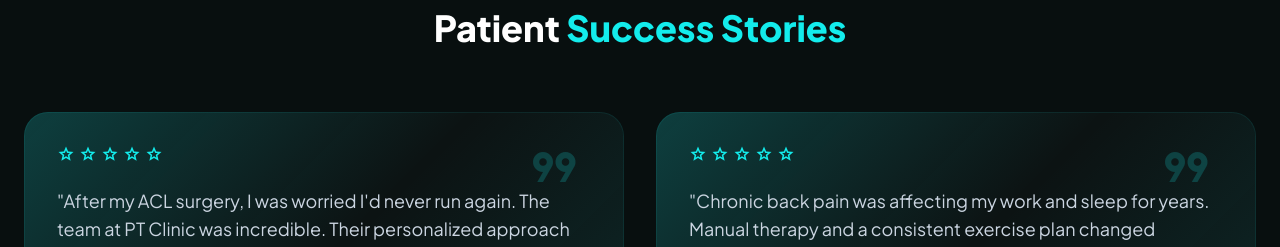
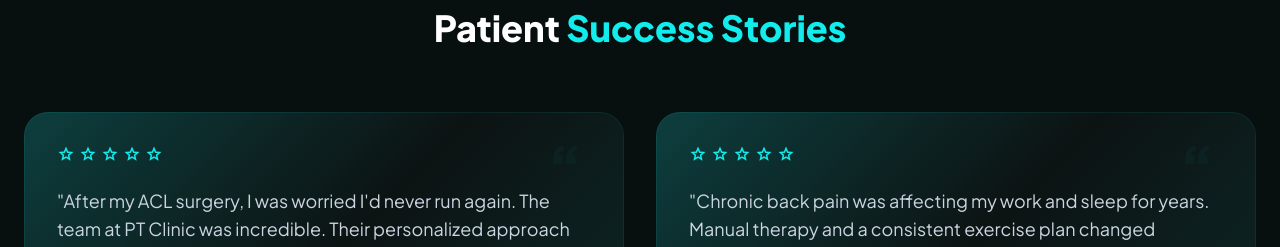
Before and after one commit to mustafatrgt/physical-therapy, a website: page index.html in a window 1280 px wide. Shown: the part 3200-3447 px from the top of the page. Drawn offline with Linux system fonts and the light colour scheme.

Commit message:
fix: replace broken testimonial quote icon with robust quote glyph

```diff
--- a/assets/css/custom.css
+++ b/assets/css/custom.css
@@ -356,6 +356,13 @@ body.menu-open {
   color: #13ecec;
 }
 
+.quote-mark {
+  font-family: 'Plus Jakarta Sans', sans-serif;
+  font-weight: 800;
+  line-height: 1;
+  opacity: 0.22;
+}
+
 #main-header nav {
   overflow: clip;
 }
--- a/index.html
+++ b/index.html
@@ -335,7 +335,7 @@
 </div>
 <div class="grid md:grid-cols-2 gap-8">
 <div class="glass-panel rounded-3xl p-8 refractive-border bg-white/[0.02] rotating-border-container transition-all">
-<span class="material-symbols-outlined absolute top-6 right-10 text-primary/20 text-6xl">format_quote</span>
+<span aria-hidden="true" class="quote-mark absolute top-6 right-10 text-primary/20 text-6xl">“</span>
 <div class="flex gap-1 text-primary mb-6">
 <span class="material-symbols-outlined text-[18px] fill-1">star</span>
 <span class="material-symbols-outlined text-[18px] fill-1">star</span>
@@ -353,7 +353,7 @@
 </div>
 </div>
 <div class="glass-panel rounded-3xl p-8 refractive-border bg-white/[0.02] rotating-border-container transition-all">
-<span class="material-symbols-outlined absolute top-6 right-10 text-primary/20 text-6xl">format_quote</span>
+<span aria-hidden="true" class="quote-mark absolute top-6 right-10 text-primary/20 text-6xl">“</span>
 <div class="flex gap-1 text-primary mb-6">
 <span class="material-symbols-outlined text-[18px] fill-1">star</span>
 <span class="material-symbols-outlined text-[18px] fill-1">star</span>
```
